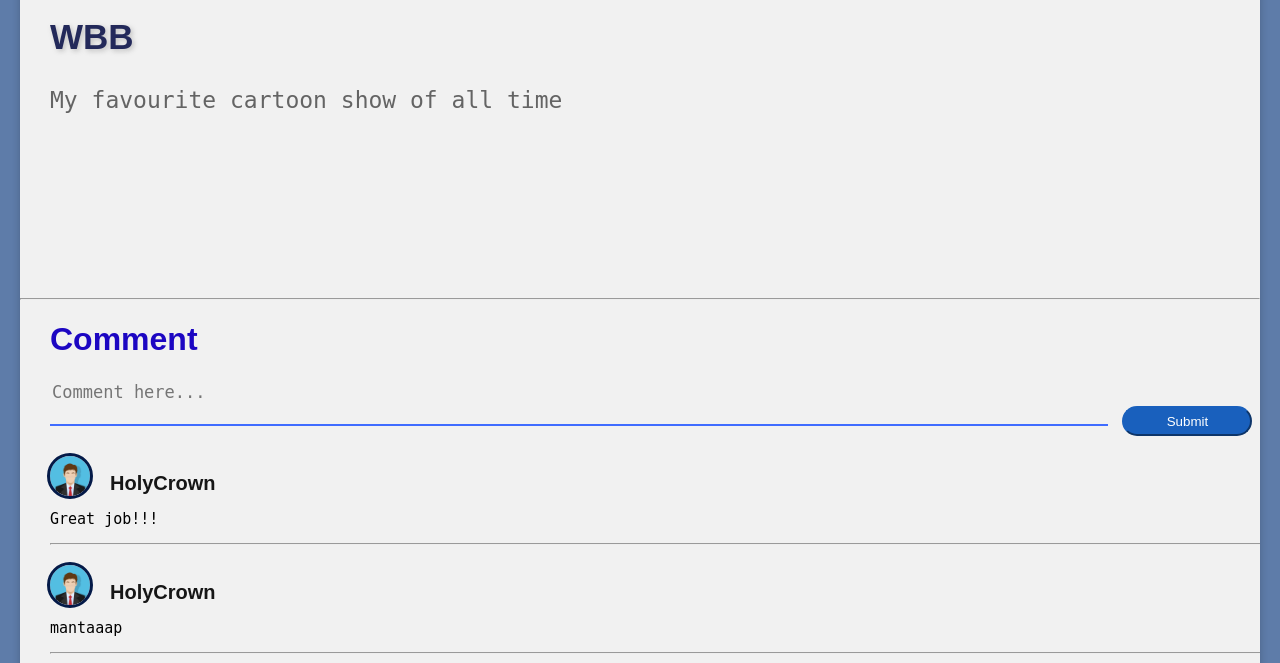
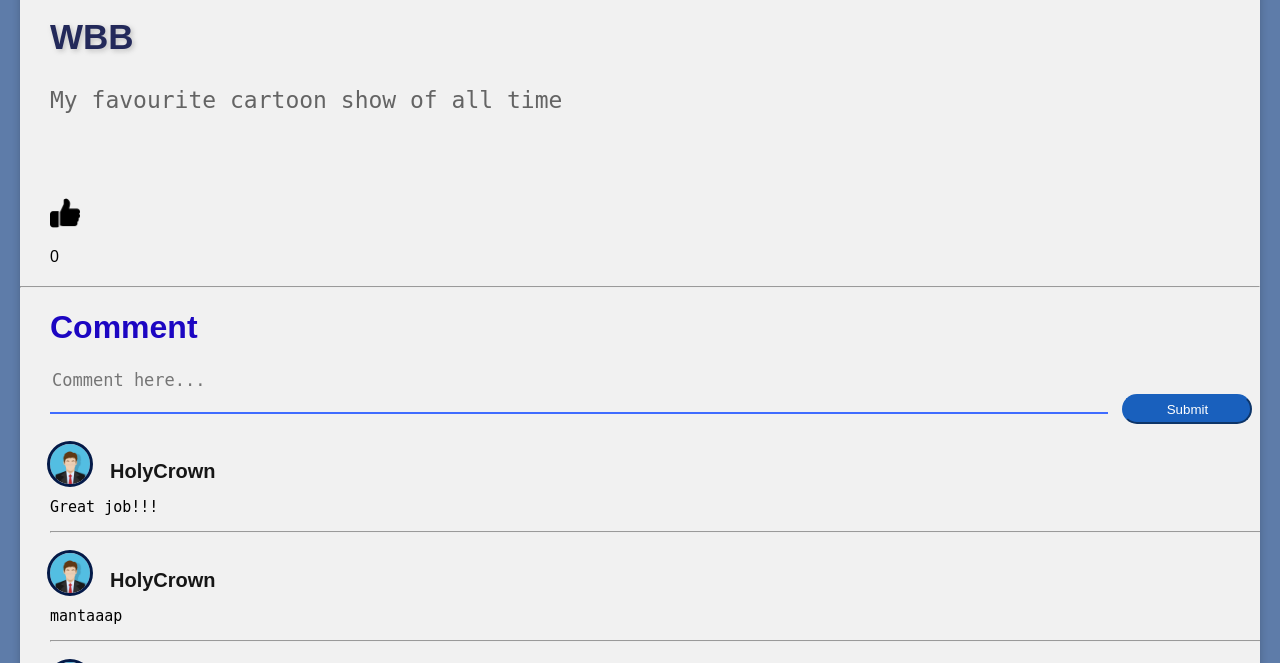
Before and after one commit to SulthonAuliya/WriteUp, a PHP site: page /detail_page.php?id=2 in a window 1280 px wide. Shown: the part 639-1302 px from the top of the page. Run offline with PHP 8.4, Linux system fonts and the light colour scheme; a user stored in the database is signed in; data comes from the database, SQL or seed files in the repository; tables that the repository leaves empty or names only in its code hold one stand-in row (values such as "Sample post").

Commit message:
adding like fitur

```diff
--- a/detail_page.php
+++ b/detail_page.php
@@ -13,6 +13,14 @@
         $user = mysqli_query($db_connection, $query);
 
         $data = mysqli_fetch_assoc($user);
+
+        $query2 = "SELECT id_likes, id_account, COUNT(*) as total FROM likes where id_post = '$_GET[id]'";
+        $likes = mysqli_query($db_connection, $query2);
+        $like = mysqli_fetch_assoc($likes);
+
+        $query3 = "SELECT id_likes, id_account FROM likes where id_account = '$_SESSION[id_account]'";
+        $liked = mysqli_query($db_connection, $query3);
+        $liker = mysqli_fetch_assoc($liked);
 
         $reader = $data['reader']+1;
         $qUpdateRead = "UPDATE post SET reader = '$reader' WHERE id_account = '$data[id_account]' AND id_post = '$data[id_post]'";
@@ -92,6 +100,33 @@
             <div class="des">
                 <pre><?= $data['description']?></pre>
             </div>
+
+            <div class="likes">
+                <?php if(!isset($_SESSION['login'])) { ?>
+                    <img src="img/like.png" alt="" class="img">
+                <?php }else{ ?>
+
+
+                    <?php if (isset($liker['id_account']) == $_SESSION['id_account']){ ?>
+
+                        <form action="controller/delete_like.php" method="POST">
+                            <input type="hidden" name="id_post" value="<?= $data['id_post'] ?>">
+                            <input type="hidden" name="id_likes" value="<?= $liker['id_likes'] ?>">
+                            <input type="image" class="img" src="img/likes.png"><p><?= $like['total'] ?></p>
+                        </form>
+
+                    <?php } else{ ?>
+
+                        <form action="controller/create_like.php" method="POST">
+                            <input type="hidden" name="id_post" value="<?= $data['id_post'] ?>">
+                            <input type="hidden" name="id_account" value="<?= $_SESSION['id_account'] ?>">
+                            <input type="image" class="img" src="img/like.png"><p><?= $like['total'] ?></p>
+                        </form>
+
+                    <?php } ?>
+
+                <?php } ?>
+            </div>
             <hr id="hr1">
             <div class="comment-section">
 
--- a/index.php
+++ b/index.php
@@ -24,7 +24,7 @@ if (!isset($_SESSION['id_account'])){
     <!-- navbar -->
     <div class="navbar">
         <div class="left">
-            <a href="index.php">WriteUp</a>
+            <a href="index.php">WriteUp Sulthon</a>
         </div>
         <div class="search">
             <form >
--- a/style.css
+++ b/style.css
@@ -335,7 +335,7 @@ body{
 }
 
 .detail-page #hr1{
-    margin-top: 200px;
+    margin-top: 20px;
 }
 
 .detail-page .comment-section{
@@ -799,3 +799,10 @@ td, th {
 	border: 1px solid #ccc;
 	font-size: 18px;
 }
+.likes{
+    margin-top: 100px;
+    margin-left: 30px;
+}
+.likes .img{
+    width: 30px;
+}
```
Also changed, not shown: controller/create_like.php (added, +19 -0 lines), controller/delete_like.php (added, +18 -0 lines), img/like.png (added), img/likes.png (added).
